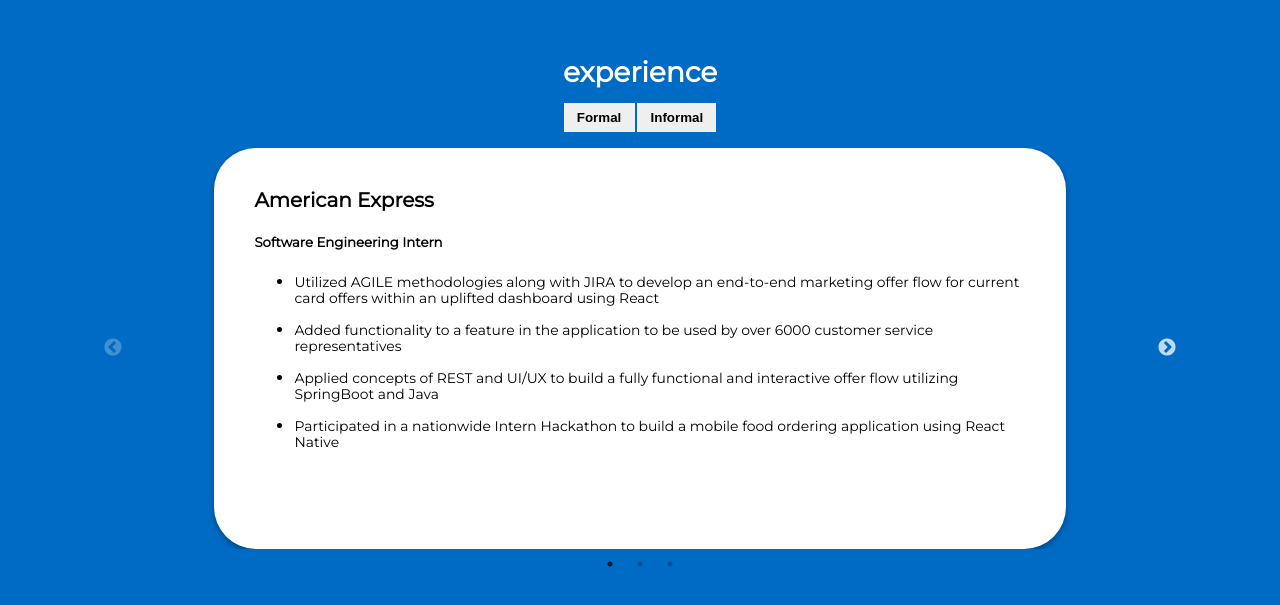
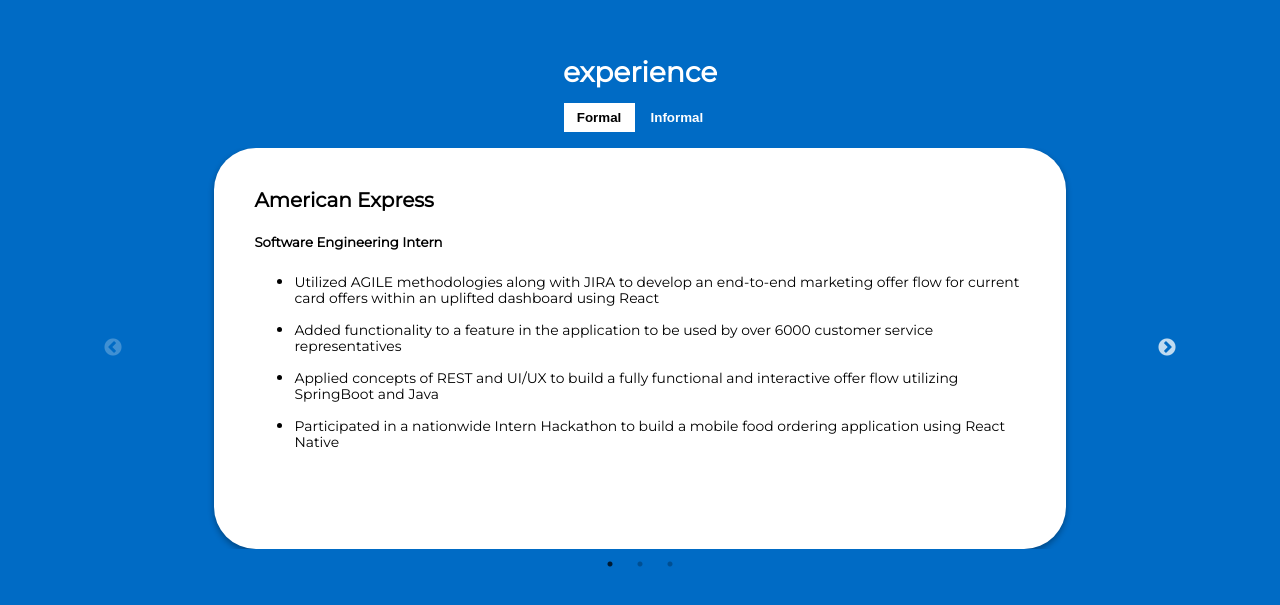
Before and after one commit to cgnicolas/Mobile-First-Personal-Website, a React (Create React App) app: page / in a window 1280 px wide. Shown: the part 1705-2310 px from the top of the page. Built offline with nearby package versions, Linux system fonts and the light colour scheme.

Commit message:
Experience switcher buttons working

```diff
--- a/src/Assets/Styles/App/App.css
+++ b/src/Assets/Styles/App/App.css
@@ -255,6 +255,15 @@
   outline: none;
 }
 
+.experience-section .active-button {
+  background-color: white;
+}
+
+.experience-section .inactive {
+  background-color: transparent;
+  color: white;
+}
+
 @media screen and (max-width: 20em) {
   h1 {
     font-size: 1.25em;
--- a/src/Assets/Styles/App/App.scss
+++ b/src/Assets/Styles/App/App.scss
@@ -167,7 +167,6 @@
         width: 100%;
         margin-bottom: 1em;
         button {
-
             border: none;
             margin: 0 .1em;
             padding: .5em 1em;
@@ -183,6 +182,13 @@
     }
     div:focus {
         outline: none;
+    }
+    .active-button {
+        background-color: white;
+    }
+    .inactive {
+        background-color: transparent;
+        color: white;
     }
 }
 
--- a/src/Components/Experience/ExperienceSwitcher.jsx
+++ b/src/Components/Experience/ExperienceSwitcher.jsx
@@ -3,16 +3,18 @@
 
 class ExperienceSwitcher extends Component {
     state = {
-        formal: this.props.formal,
-     }
+        // formal: this.props.formal,
+    }
     render() {
         let {changeExperience} = this.props;
-        let {formal} = this.state;
+        let {formal} = this.props;
+        console.log(formal);
         return (
             <div className="experience-switcher">
                 <div className="experience-switcher-content-wrap">
-                    <button className={"formal-button " + ((formal) ? ("active-button") : (""))} onClick={() => changeExperience(true)}>Formal</button>
-                    <button className={"formal-button " + ((!formal) ? ("active-button") : (""))} onClick={() => changeExperience(false)}>Informal</button>
+                    <div className=""></div>
+                    <button className={"formal-button " + ((formal) ? ("active-button") : ("inactive"))} onClick={() => changeExperience(true)}>Formal</button>
+                    <button className={"formal-button " + ((formal) ? ("inactive") : ("active-button"))} onClick={() => changeExperience(false)}>Informal</button>
                 </div>
             </div>
         );
```
Also changed, not shown: 1 other file (tests, documents, lock files or other folders).
